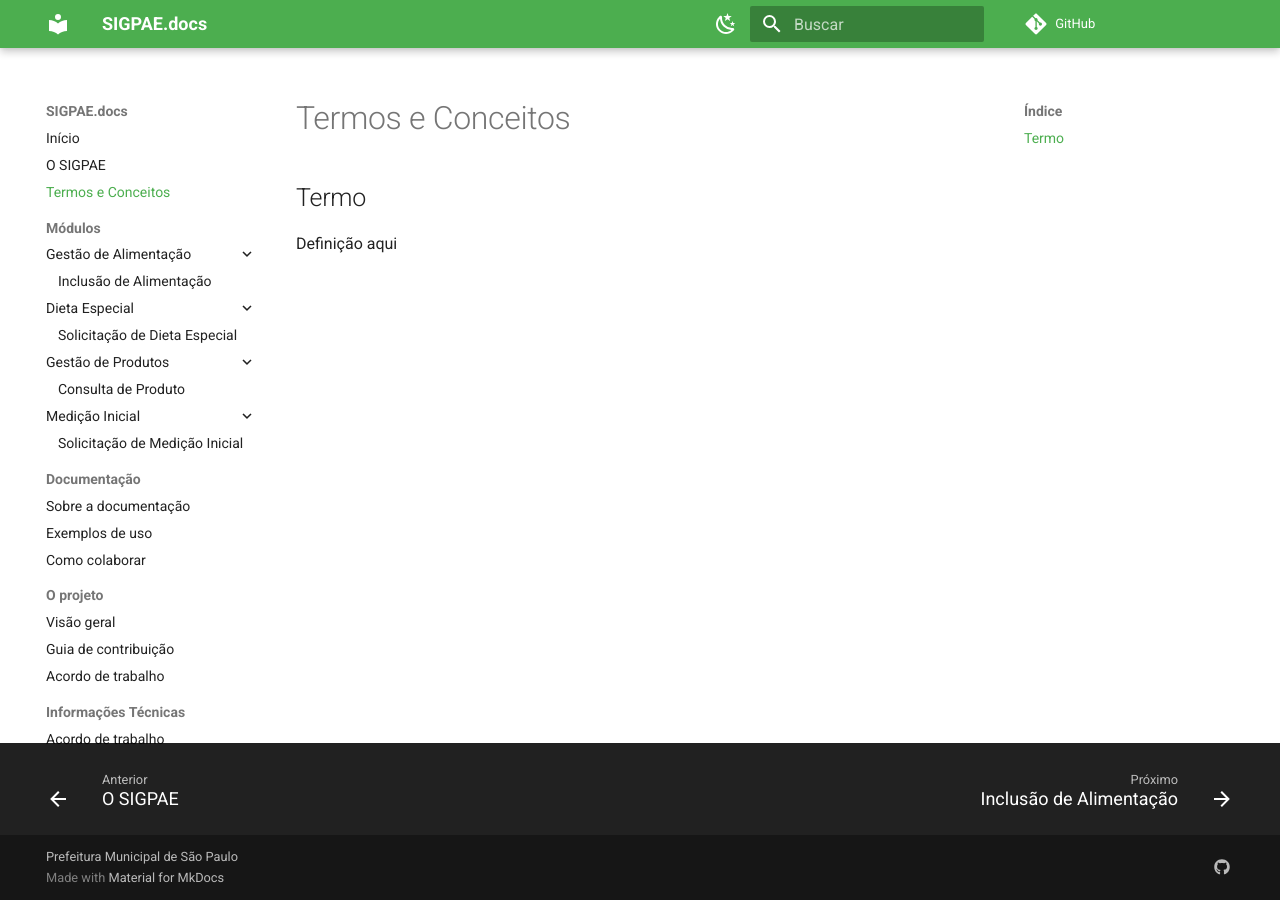
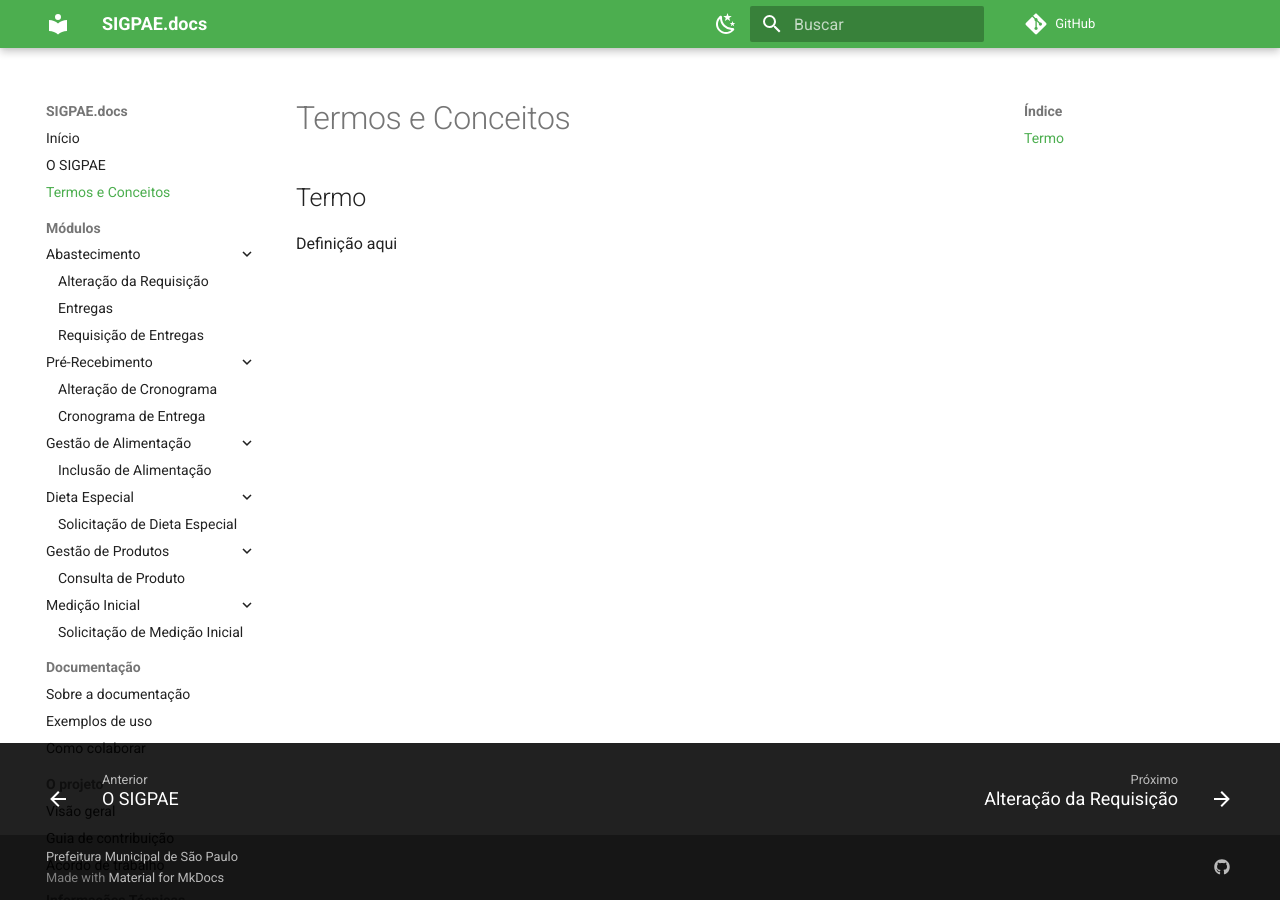
Before and after one commit to prefeiturasp/SME-SIGPAE-Docs, an MkDocs documentation site: the page built from docs/termos_conceitos.md, in a window 1280 px wide. Built offline with MkDocs 1.6.1 and Material for MkDocs 9.7.7, drawn with Linux system fonts in a browser that asks for light colours; comment, search, counter and statistics services are not loaded.

Commit message:
modulos abastecimento e pré recebimento

```diff
--- a/mkdocs.yml
+++ b/mkdocs.yml
@@ -7,6 +7,14 @@ nav:
     - O SIGPAE: sigpae.md
     - Termos e Conceitos: termos_conceitos.md
     - Módulos:
+          - 'Abastecimento':
+              - 'Alteração da Requisição': Módulos/Abastecimento/Alteração da Requisição.md
+              - 'Entregas': Módulos/Abastecimento/Entregas.md
+              - 'Requisição de Entregas': Módulos/Abastecimento/Requisição de Entregas.md
+          - 'Pré-Recebimento':
+              - 'Alteração de Cronograma': Módulos/Pré-Recebimento/Alteração de Cronograma.md
+              - 'Cronograma de Entrega': Módulos/Pré-Recebimento/Cronograma de Entrega.md
+
           - 'Gestão de Alimentação':
               - 'Inclusão de Alimentação': Módulos/Gestão de Alimentação/inclusao_alimentacao.md
           - 'Dieta Especial':
```
Also changed, not shown: docs/Módulos/Abastecimento/Alteração da Requisição.md (added, +1 -0 lines), docs/Módulos/Abastecimento/Entregas.md (added, +1 -0 lines), docs/Módulos/Abastecimento/Requisição de Entregas.md (added, +1 -0 lines), docs/Módulos/Pré-Recebimento/Alteração de Cronograma.md (added, +1 -0 lines), docs/Módulos/Pré-Recebimento/Cronograma de Entrega.md (added, +1 -0 lines).
